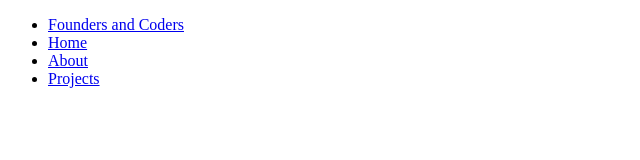
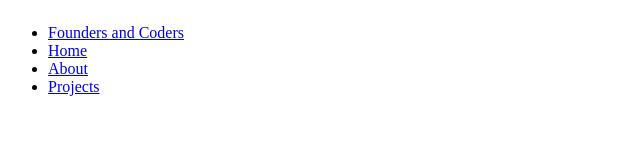
Before and after one commit to jasmineadouglas/jasmineadouglas.github.io, a plain HTML site: page index.html in a window 1280 px wide. Shown: the whole page, without its empty margins (0-640 px from the left). Drawn offline with Linux system fonts and the light colour scheme.

Commit message:
link stylesheet

```diff
--- a/index.html
+++ b/index.html
@@ -3,7 +3,7 @@
 <head>
   <title> Jasmine Douglas Application </title>
 
-  <link rel="stylesheet" type=:text/css" href="main.css"/>
+  <link rel="stylesheet" type="text/css" href="main.css">
 </head>
 
 <body>
```
